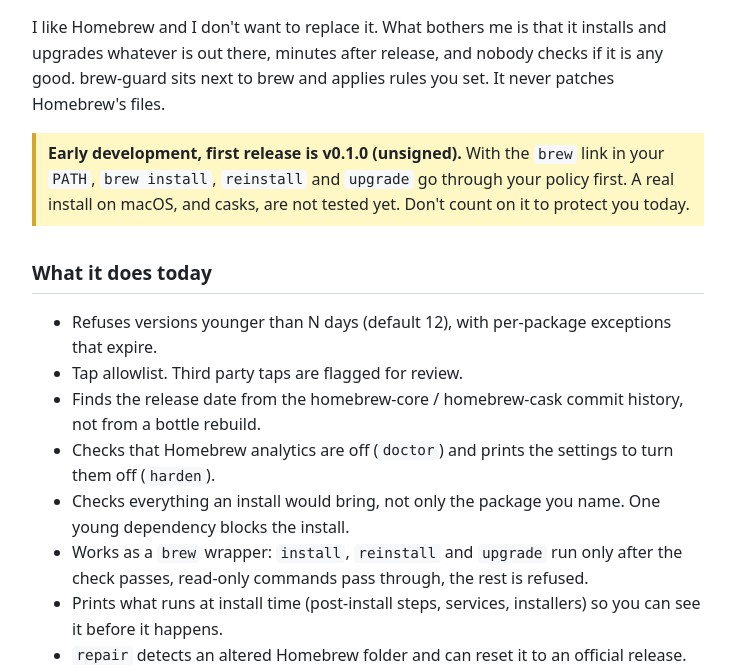
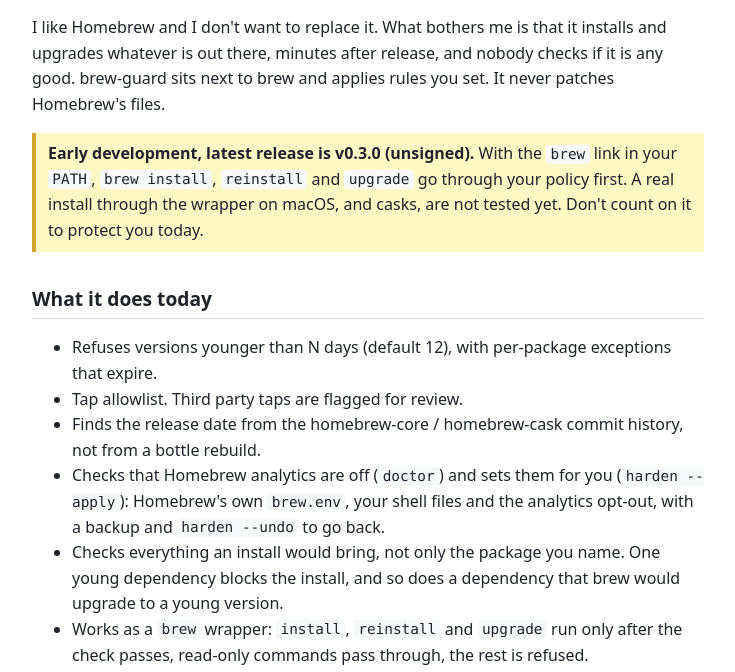
Before and after one commit to gonzalogtesta/brew-guard, a plain HTML site: page docs/index.html in a window 1280 px wide. Shown: the part 118-790 px from the top of the page, without its empty margins (272-1007 px from the left). Drawn offline with Linux system fonts and the light colour scheme.

Commit message:
docs: update README, site and hardening guide for v0.3.0 (#26)

```diff
--- a/docs/index.html
+++ b/docs/index.html
@@ -19,10 +19,10 @@ checks if it is any good. brew-guard sits next to brew and applies rules you
 set. It never patches Homebrew's files.
 </p>
 
-<p class="note"><strong>Early development, first release is v0.1.0 (unsigned).</strong> With the
+<p class="note"><strong>Early development, latest release is v0.3.0 (unsigned).</strong> With the
 <code>brew</code> link in your <code>PATH</code>, <code>brew install</code>,
 <code>reinstall</code> and <code>upgrade</code> go through your policy first.
-A real install on macOS, and casks, are not tested yet. Don't count on it to
+A real install through the wrapper on macOS, and casks, are not tested yet. Don't count on it to
 protect you today.</p>
 
 <h2>What it does today</h2>
@@ -30,8 +30,8 @@ protect you today.</p>
 <li>Refuses versions younger than N days (default 12), with per-package exceptions that expire.</li>
 <li>Tap allowlist. Third party taps are flagged for review.</li>
 <li>Finds the release date from the homebrew-core / homebrew-cask commit history, not from a bottle rebuild.</li>
-<li>Checks that Homebrew analytics are off (<code>doctor</code>) and prints the settings to turn them off (<code>harden</code>).</li>
-<li>Checks everything an install would bring, not only the package you name. One young dependency blocks the install.</li>
+<li>Checks that Homebrew analytics are off (<code>doctor</code>) and sets them for you (<code>harden --apply</code>): Homebrew's own <code>brew.env</code>, your shell files and the analytics opt-out, with a backup and <code>harden --undo</code> to go back.</li>
+<li>Checks everything an install would bring, not only the package you name. One young dependency blocks the install, and so does a dependency that brew would upgrade to a young version.</li>
 <li>Works as a <code>brew</code> wrapper: <code>install</code>, <code>reinstall</code> and <code>upgrade</code> run only after the check passes, read-only commands pass through, the rest is refused.</li>
 <li>Prints what runs at install time (post-install steps, services, installers) so you can see it before it happens.</li>
 <li><code>repair</code> detects an altered Homebrew folder and can reset it to an official release.</li>
```
Also changed, not shown: 2 other files.
